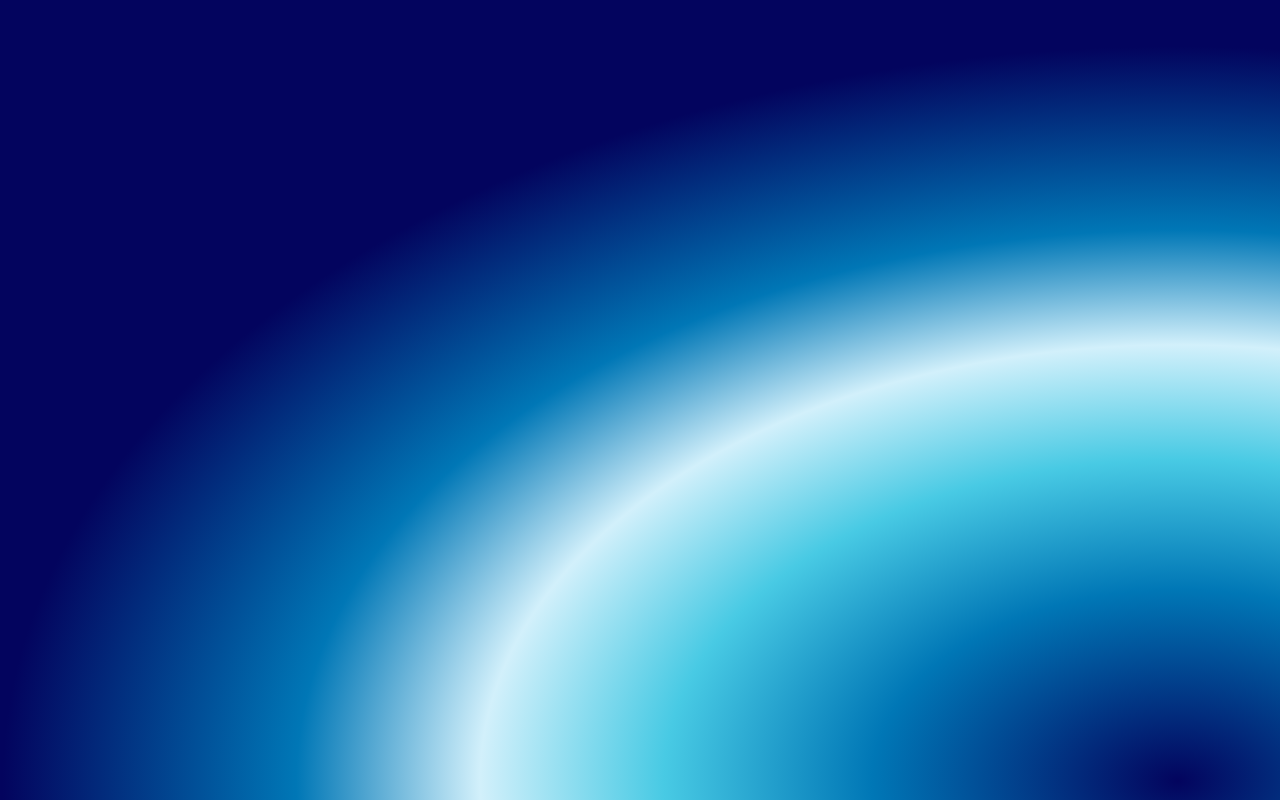
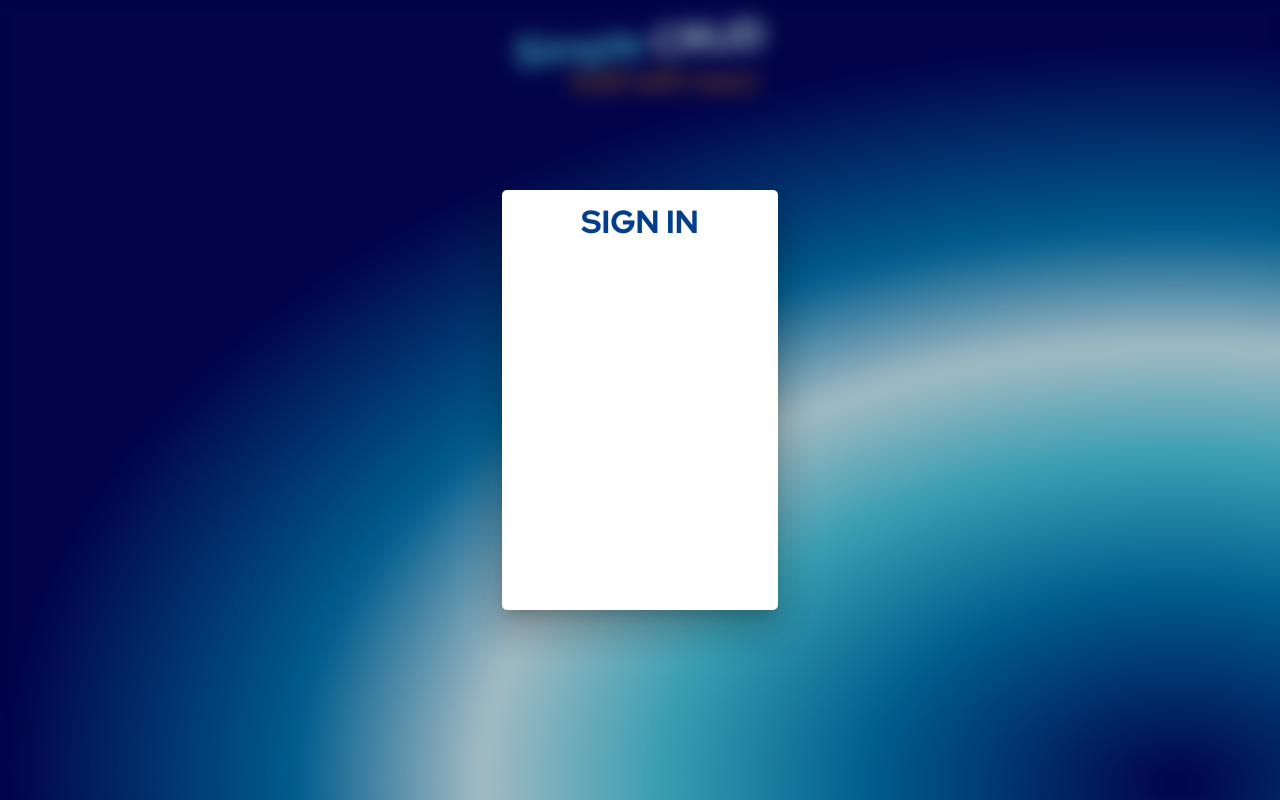
Before and after one commit to adj87/simple-crud, a React (Create React App) app: page /login in a window 1280 px wide. Built offline with nearby package versions, Linux system fonts and the light colour scheme.

Commit message:
more progress in modal

```diff
--- a/src/app/ListView/index.jsx
+++ b/src/app/ListView/index.jsx
@@ -1,5 +1,5 @@
 import React from 'react';
-import Header from './Header';
+import Header from '../../components/Header';
 import List from './List';
 
 const data = [
--- a/src/app/LoginView/index.jsx
+++ b/src/app/LoginView/index.jsx
@@ -1,6 +1,12 @@
 import React from 'react';
 import Modal from '../../components/Modal';
+import Header from '../../components/Header';
 
-const LoginView = () => <Modal />;
+const LoginView = () => (
+  <>
+    <Header />
+    <Modal header="sign in" />
+  </>
+);
 
 export default LoginView;
--- a/src/app/ListView/Header.jsx
+++ b/src/components/Header.jsx
@@ -21,7 +21,6 @@ const Title = styled.p`
 `;
 
 const Subtitle = styled.span`
-  font-family: RedHat Regular;
   font-size: 29px;
   transform: translate(25px, -25px);
   color: ${({ theme }) => theme.palette.secondary.dark};
--- a/src/components/Modal.jsx
+++ b/src/components/Modal.jsx
@@ -1,27 +1,42 @@
 import React from 'react';
-import styled from 'styled-components';
+import styled, { withTheme } from 'styled-components';
 
 const Background = styled.div`
-  background: rgba(0, 0, 0, 0.46);
-  backdrop-filter: blur(14px);
+  background: rgba(0, 0, 0, 0.22);
+  backdrop-filter: blur(10px);
   height: 100%;
   width: 100%;
   display: flex;
   justify-content: center;
   align-items: center;
+  position: absolute;
+  top: 0;
 `;
 
 const CenteredDiv = styled.div`
   background-color: white;
-  width: 50%;
+  width: 20%;
   height: 50%;
   border-radius: 5px;
+  padding: 10px;
+  box-shadow: 0px 11px 15px -7px rgba(0, 0, 0, 0.2), 0px 24px 38px 3px rgba(0, 0, 0, 0.14), 0px 9px 46px 8px rgba(0, 0, 0, 0.12);
 `;
 
-const Modal = ({ children }) => (
+const Header = styled.h1`
+  text-align: center;
+  color: ${({ theme }) => theme.palette.primary.main};
+  margin: 0;
+  text-transform: uppercase;
+  font-family: RedHat Bold;
+`;
+
+const Modal = ({ children, header }) => (
   <Background>
-    <CenteredDiv>{children}</CenteredDiv>
+    <CenteredDiv>
+      <Header>{header}</Header>
+      {children}
+    </CenteredDiv>
   </Background>
 );
 
-export default Modal;
+export default withTheme(Modal);
--- a/src/index.css
+++ b/src/index.css
@@ -10,7 +10,7 @@
   src: local('RedHat Bold'), url(./fonts/RedHatDisplay-Bold.ttf) format('truetype');
 }
 
-html {
+body {
   background: radial-gradient(91.8% 91.8% at 92.01% 97.61%, #03045e 0%, #0077b6 26.04%, #48cae4 43.75%, #d2f0fb 59.38%, #0077b6 75%, #03045e 100%), #03045e;
   box-shadow: 0px 4px 4px rgba(0, 0, 0, 0.25);
 }
```
